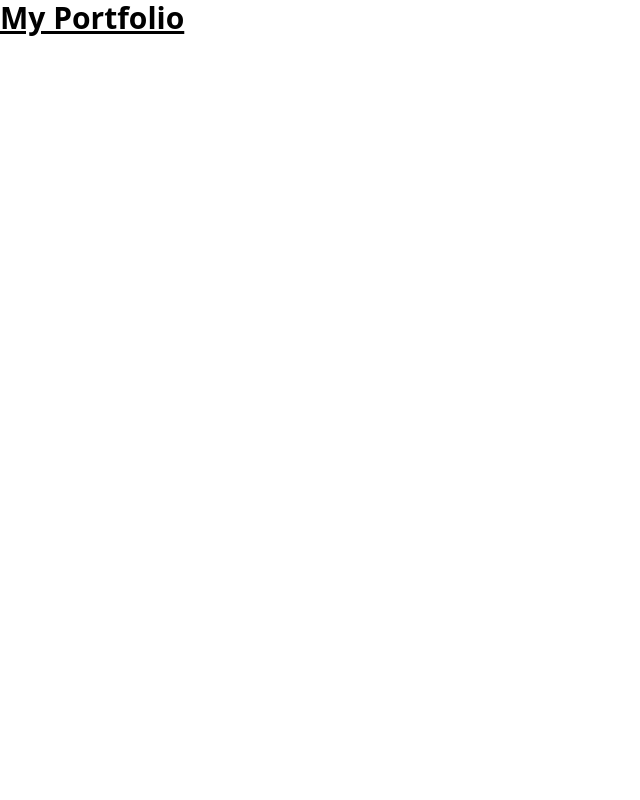
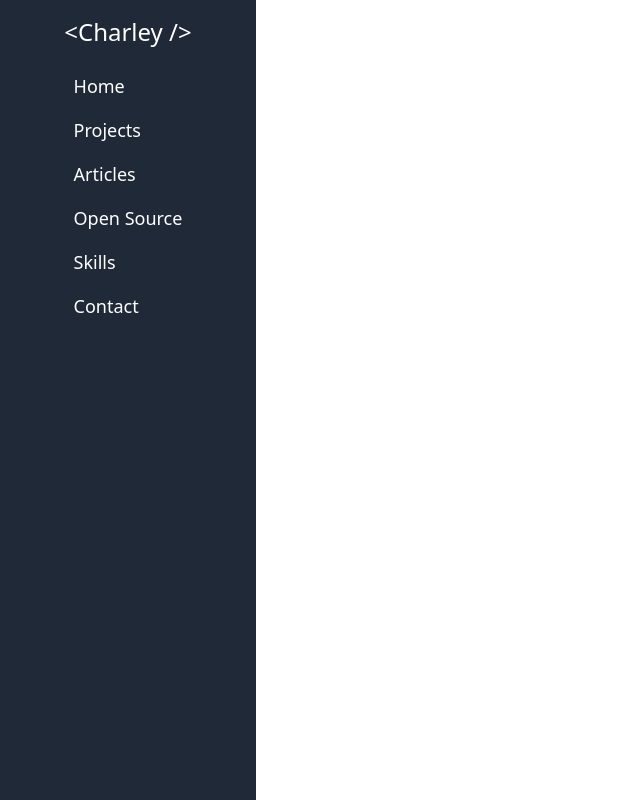
Before and after one commit to charley-js/portfolio, a React (Vite) app: page / in a window 1280 px wide. Shown: the whole page, without its empty margins (0-640 px from the left). Built offline with nearby package versions, Linux system fonts and the light colour scheme.

Commit message:
This commit creates the Nav Sidebar component and sets up boilerplate for Routing

```diff
--- a/src/App.jsx
+++ b/src/App.jsx
@@ -1,13 +1,21 @@
-import { useState } from "react";
+import React, { useState } from "react";
+import { BrowserRouter as Router, Route, Routes } from "react-router-dom";
+import Sidebar from "./components/layout/Sidebar";
 
-import "./assets/styles/index.css";
-
-function App() {
+const App = () => {
   return (
-    <>
-      <h1 className="text-3xl font-bold underline">My Portfolio</h1>
-    </>
+    <Router>
+      <Sidebar />
+      <Routes>
+        <Route path="/home" />
+        <Route path="/projects" />
+        <Route path="/articles" />
+        <Route path="/open-source" />
+        <Route path="/skills" />
+        <Route path="/contact" />
+      </Routes>
+    </Router>
   );
-}
+};
 
 export default App;
--- /dev/null
+++ b/src/components/layout/Sidebar.jsx
@@ -0,0 +1,48 @@
+import React from "react";
+import { Link } from "react-router-dom";
+
+const Sidebar = () => {
+  return (
+    <div className="w-64 h-screen bg-gray-800 text-white fixed top-0 left-0 flex flex-col items-center py-4">
+      <Link to="/home" className="text-2xl mb-6">
+        &lt;Charley /&gt;
+      </Link>
+      <nav>
+        <ul className="space-y-4">
+          <li>
+            <Link to="/home" className="text-lg hover:underline">
+              Home
+            </Link>
+          </li>
+          <li>
+            <Link to="/projects" className="text-lg hover:underline">
+              Projects
+            </Link>
+          </li>
+          <li>
+            <Link to="/articles" className="text-lg hover:underline">
+              Articles
+            </Link>
+          </li>
+          <li>
+            <Link to="/open-source" className="text-lg hover:underline">
+              Open Source
+            </Link>
+          </li>
+          <li>
+            <Link to="/skills" className="text-lg hover:underline">
+              Skills
+            </Link>
+          </li>
+          <li>
+            <Link to="/contact" className="text-lg hover:underline">
+              Contact
+            </Link>
+          </li>
+        </ul>
+      </nav>
+    </div>
+  );
+};
+
+export default Sidebar;
```
